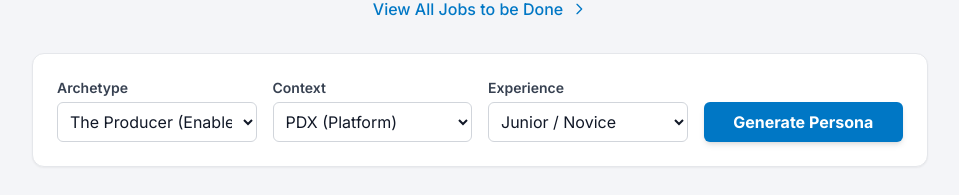
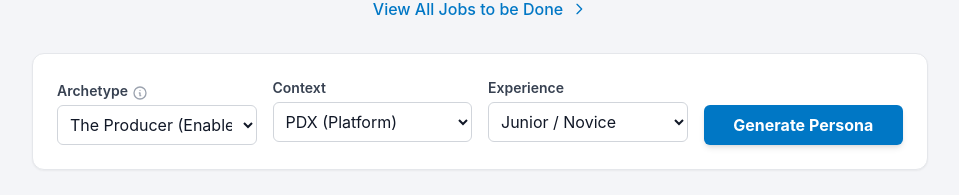
Before and after one commit to ainatte-inbal/personagenerator, a Next.js app: page / in a window 1280 px wide. Shown: the part 127-322 px from the top of the page, without its empty margins (160-1119 px from the left). Built offline with nearby package versions, Linux system fonts and the light colour scheme.

Commit message:
Add tooltips to archetypes and change font to Avenir

```diff
--- a/app/globals.css
+++ b/app/globals.css
@@ -3,7 +3,7 @@
 @tailwind utilities;
 
 body {
-  font-family: "Inter", -apple-system, BlinkMacSystemFont, "Segoe UI", Roboto,
-    Oxygen, Ubuntu, Cantarell, sans-serif;
+  font-family: "Avenir Next", "Avenir", -apple-system, BlinkMacSystemFont,
+    "Segoe UI", Roboto, Oxygen, Ubuntu, Cantarell, sans-serif;
   background-color: #f4f5f8;
 }
--- a/app/jtbd/page.tsx
+++ b/app/jtbd/page.tsx
@@ -8,6 +8,8 @@ import {
   contextOptions,
   experienceOptions,
   getAllJTBDsWithContext,
+  baseData,
+  ArchetypeKey,
 } from "@/lib/personaData";
 
 interface FilterChipProps {
@@ -15,12 +17,24 @@ interface FilterChipProps {
   selected: boolean;
   onClick: () => void;
   colorClass: string;
+  tooltip?: string;
 }
 
-function FilterChip({ label, selected, onClick, colorClass }: FilterChipProps) {
+function FilterChip({
+  label,
+  selected,
+  onClick,
+  colorClass,
+  tooltip,
+}: FilterChipProps) {
+  const [showTooltip, setShowTooltip] = useState(false);
+
   return (
+    <div className="relative">
       <button
         onClick={onClick}
+        onMouseEnter={() => setShowTooltip(true)}
+        onMouseLeave={() => setShowTooltip(false)}
         className={`px-3 py-1.5 rounded-full text-sm font-medium transition-all ${
           selected
             ? `${colorClass} ring-2 ring-offset-1`
@@ -29,14 +43,15 @@ function FilterChip({ label, selected, onClick, colorClass }: FilterChipProps) {
       >
         {label}
       </button>
+      {tooltip && showTooltip && (
+        <div className="absolute z-50 left-0 top-full mt-2 w-64 p-3 bg-gray-900 text-white text-xs rounded-lg shadow-xl">
+          <div className="absolute -top-1.5 left-4 w-3 h-3 bg-gray-900 rotate-45"></div>
+          {tooltip}
+        </div>
+      )}
+    </div>
   );
 }
-
-const jtbdTypeOptions = [
-  { value: "Functional", label: "Functional" },
-  { value: "Social", label: "Social" },
-  { value: "Emotional", label: "Emotional" },
-];
 
 export default function JTBDPage() {
   const allJTBDs = useMemo(() => getAllJTBDsWithContext(), []);
@@ -156,6 +171,9 @@ export default function JTBDPage() {
             <label className="block text-sm font-semibold text-gray-700 mb-2">
               <span className="inline-block w-2 h-2 bg-blue-400 rounded mr-2"></span>
               Archetype
+              <span className="font-normal text-gray-500 ml-2">
+                (hover for details)
+              </span>
             </label>
             <div className="flex flex-wrap gap-2">
               {archetypeOptions.map((opt) => (
@@ -165,6 +183,7 @@ export default function JTBDPage() {
                   selected={archetypeFilters.has(opt.value)}
                   onClick={() => toggleArchetype(opt.value)}
                   colorClass="bg-blue-100 text-blue-800 ring-blue-400"
+                  tooltip={baseData[opt.value as ArchetypeKey].definition}
                 />
               ))}
             </div>
@@ -220,18 +239,21 @@ export default function JTBDPage() {
                 selected={typeFilters.has("Functional")}
                 onClick={() => toggleType("Functional")}
                 colorClass="bg-green-100 text-green-800 ring-green-400"
+                tooltip="Task-oriented goals: What the user needs to accomplish"
               />
               <FilterChip
                 label="Social"
                 selected={typeFilters.has("Social")}
                 onClick={() => toggleType("Social")}
                 colorClass="bg-purple-100 text-purple-800 ring-purple-400"
+                tooltip="Team/communication goals: How the user wants to be perceived"
               />
               <FilterChip
                 label="Emotional"
                 selected={typeFilters.has("Emotional")}
                 onClick={() => toggleType("Emotional")}
                 colorClass="bg-rose-100 text-rose-800 ring-rose-400"
+                tooltip="Personal feeling goals: How the user wants to feel"
               />
             </div>
           </div>
--- a/app/layout.tsx
+++ b/app/layout.tsx
@@ -13,12 +13,6 @@ export default function RootLayout({
 }>) {
   return (
     <html lang="en">
-      <head>
-        <link
-          href="https://fonts.googleapis.com/css2?family=Inter:wght@400;500;600;700&display=swap"
-          rel="stylesheet"
-        />
-      </head>
       <body className="antialiased">{children}</body>
     </html>
   );
--- a/components/PersonaControls.tsx
+++ b/components/PersonaControls.tsx
@@ -1,6 +1,7 @@
 "use client";
 
 import SelectField from "./SelectField";
+import Tooltip from "./Tooltip";
 import {
   ArchetypeKey,
   ContextKey,
@@ -8,6 +9,7 @@ import {
   archetypeOptions,
   contextOptions,
   experienceOptions,
+  baseData,
 } from "@/lib/personaData";
 
 interface PersonaControlsProps {
@@ -20,6 +22,13 @@ interface PersonaControlsProps {
   onGenerate: () => void;
 }
 
+const archetypeTooltips: Record<ArchetypeKey, string> = {
+  producer: baseData.producer.definition,
+  consumer: baseData.consumer.definition,
+  operator: baseData.operator.definition,
+  steward: baseData.steward.definition,
+};
+
 export default function PersonaControls({
   archetype,
   context,
@@ -31,13 +40,28 @@ export default function PersonaControls({
 }: PersonaControlsProps) {
   return (
     <div className="max-w-4xl w-full bg-white p-6 rounded-xl shadow-sm border border-gray-200 grid grid-cols-1 md:grid-cols-4 gap-4">
-      <SelectField
-        label="Archetype"
-        id="archetype"
-        value={archetype}
-        onChange={(v) => onArchetypeChange(v as ArchetypeKey)}
-        options={archetypeOptions}
-      />
+      <div>
+        <Tooltip content={archetypeTooltips[archetype]}>
+          <label
+            htmlFor="archetype"
+            className="block text-sm font-semibold text-gray-700 mb-1"
+          >
+            Archetype
+          </label>
+        </Tooltip>
+        <select
+          id="archetype"
+          value={archetype}
+          onChange={(e) => onArchetypeChange(e.target.value as ArchetypeKey)}
+          className="w-full p-2 border border-gray-300 rounded-md bg-white text-gray-900 focus:ring-2 focus:ring-intuit-blue focus:border-intuit-blue transition-colors cursor-pointer"
+        >
+          {archetypeOptions.map((option) => (
+            <option key={option.value} value={option.value}>
+              {option.label}
+            </option>
+          ))}
+        </select>
+      </div>
 
       <SelectField
         label="Context"
--- /dev/null
+++ b/components/Tooltip.tsx
@@ -0,0 +1,47 @@
+"use client";
+
+import { useState, ReactNode } from "react";
+
+interface TooltipProps {
+  content: string;
+  children: ReactNode;
+}
+
+export default function Tooltip({ content, children }: TooltipProps) {
+  const [isVisible, setIsVisible] = useState(false);
+
+  return (
+    <div className="relative inline-flex items-center">
+      {children}
+      <button
+        type="button"
+        className="ml-1 text-gray-400 hover:text-gray-600 transition-colors"
+        onMouseEnter={() => setIsVisible(true)}
+        onMouseLeave={() => setIsVisible(false)}
+        onFocus={() => setIsVisible(true)}
+        onBlur={() => setIsVisible(false)}
+        aria-label="More information"
+      >
+        <svg
+          className="w-4 h-4"
+          fill="none"
+          stroke="currentColor"
+          viewBox="0 0 24 24"
+        >
+          <path
+            strokeLinecap="round"
+            strokeLinejoin="round"
+            strokeWidth={2}
+            d="M13 16h-1v-4h-1m1-4h.01M21 12a9 9 0 11-18 0 9 9 0 0118 0z"
+          />
+        </svg>
+      </button>
+      {isVisible && (
+        <div className="absolute z-50 left-0 top-full mt-2 w-64 p-3 bg-gray-900 text-white text-sm rounded-lg shadow-xl animate-fade-in-up">
+          <div className="absolute -top-1.5 left-4 w-3 h-3 bg-gray-900 rotate-45"></div>
+          {content}
+        </div>
+      )}
+    </div>
+  );
+}
```
Lines whose indentation alone changed are shown as unchanged.
